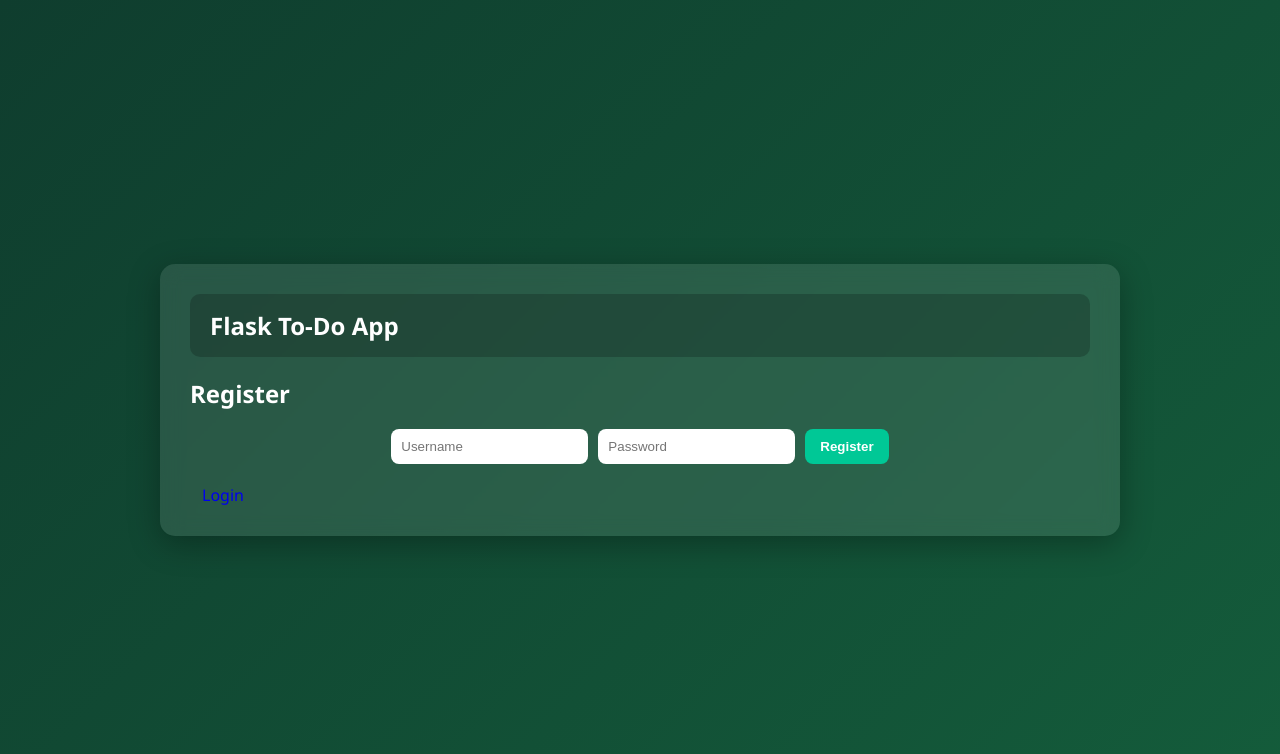
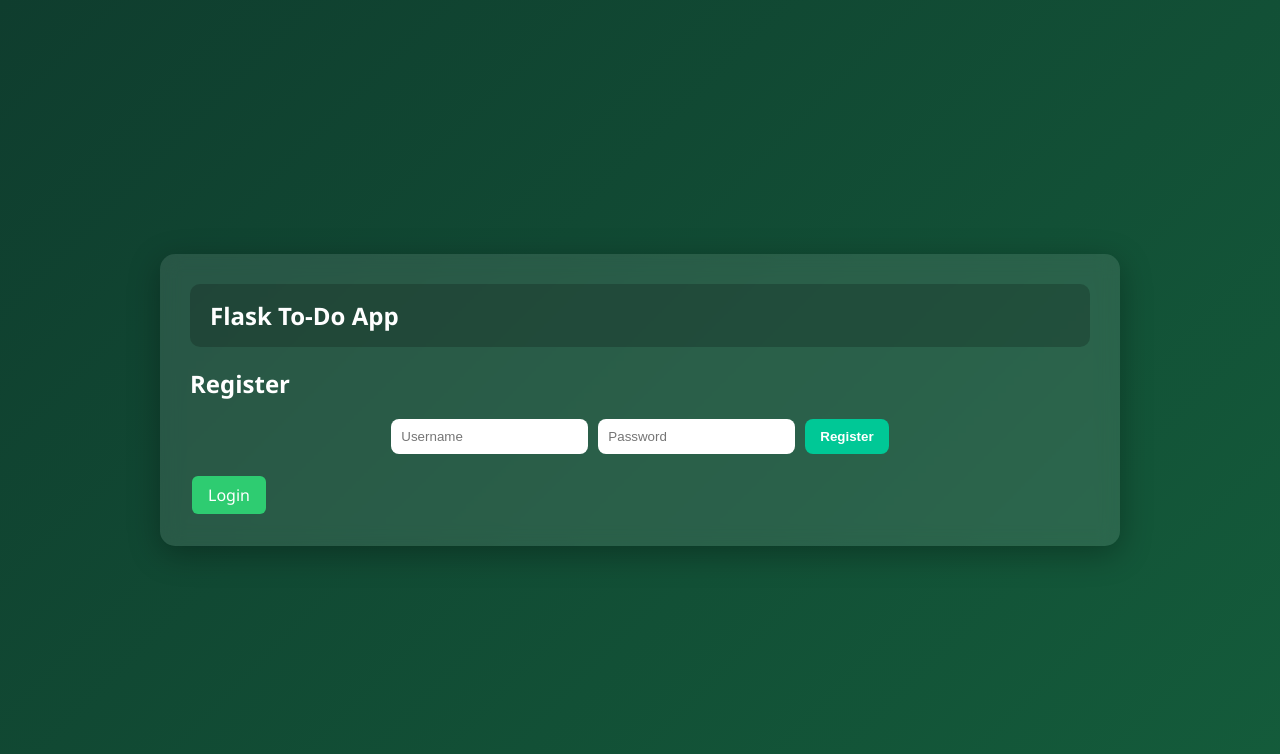
Before and after one commit to gausnadaf1402/Flask-to-Do-App-CRUD, a Flask app: page /register in a window 1280 px wide. Shown: the top 754 px of the page. Run offline with Flask 3, Linux system fonts and the light colour scheme.

Commit message:
Worked on styles the button as Per UI Freindly.

```diff
--- a/static/style.css
+++ b/static/style.css
@@ -315,3 +315,19 @@ border-radius:8px;
 margin-bottom:15px;
 font-weight:bold;
 }
+
+.back-btn{
+    display: inline-block;
+    background: #2ecc71;
+    color: white;
+    padding: 8px 16px;
+    border-radius: 6px;
+    text-decoration: none;
+    font-weight: 500;
+    transition: 0.3s ease;
+}
+
+.back-btn:hover{
+    background: #27ae60;
+    transform: translateY(-1px);
+}
--- a/templates/add_task.html
+++ b/templates/add_task.html
@@ -20,6 +20,6 @@
 </form>
 
 <br>
-<a href="{{ url_for('index') }}">⬅ Back to Tasks</a>
+<a href="{{ url_for('index') }}" class="back-btn">⬅ Back to Tasks</a>
 
 {% endblock %}
--- a/templates/login.html
+++ b/templates/login.html
@@ -10,6 +10,6 @@
     <button type="submit">Login</button>
 </form>
 
-<a href="{{ url_for('register') }}">Register</a>
+<a href="{{ url_for('register') }}" class="back-btn">Register</a>
 
 {% endblock %}
--- a/templates/register.html
+++ b/templates/register.html
@@ -10,6 +10,6 @@
     <button type="submit">Register</button>
 </form>
 
-<a href="{{ url_for('login') }}">Login</a>
+<a href="{{ url_for('login') }}" class="back-btn">Login</a>
 
 {% endblock %}
```
Also changed, not shown: instance/todo.db.
